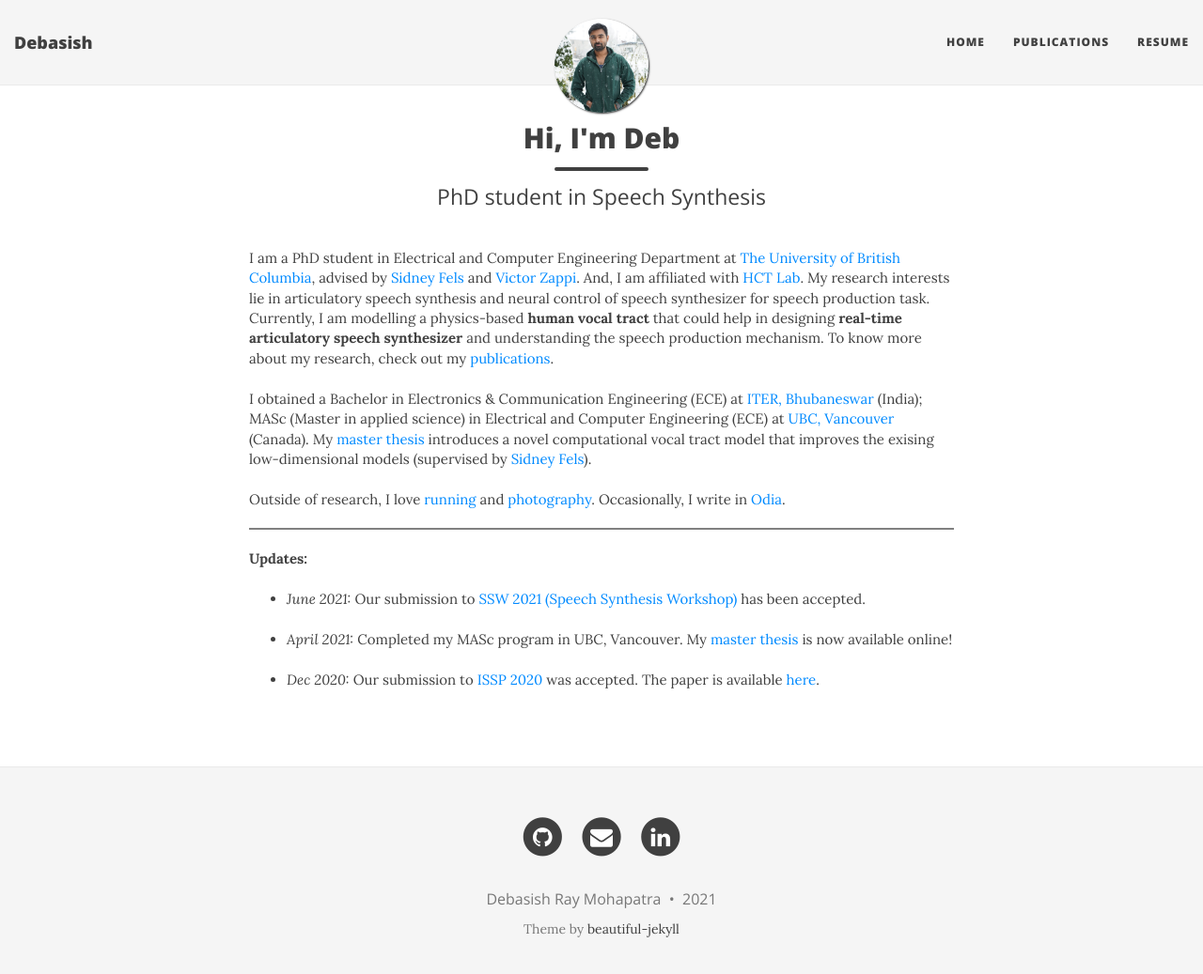
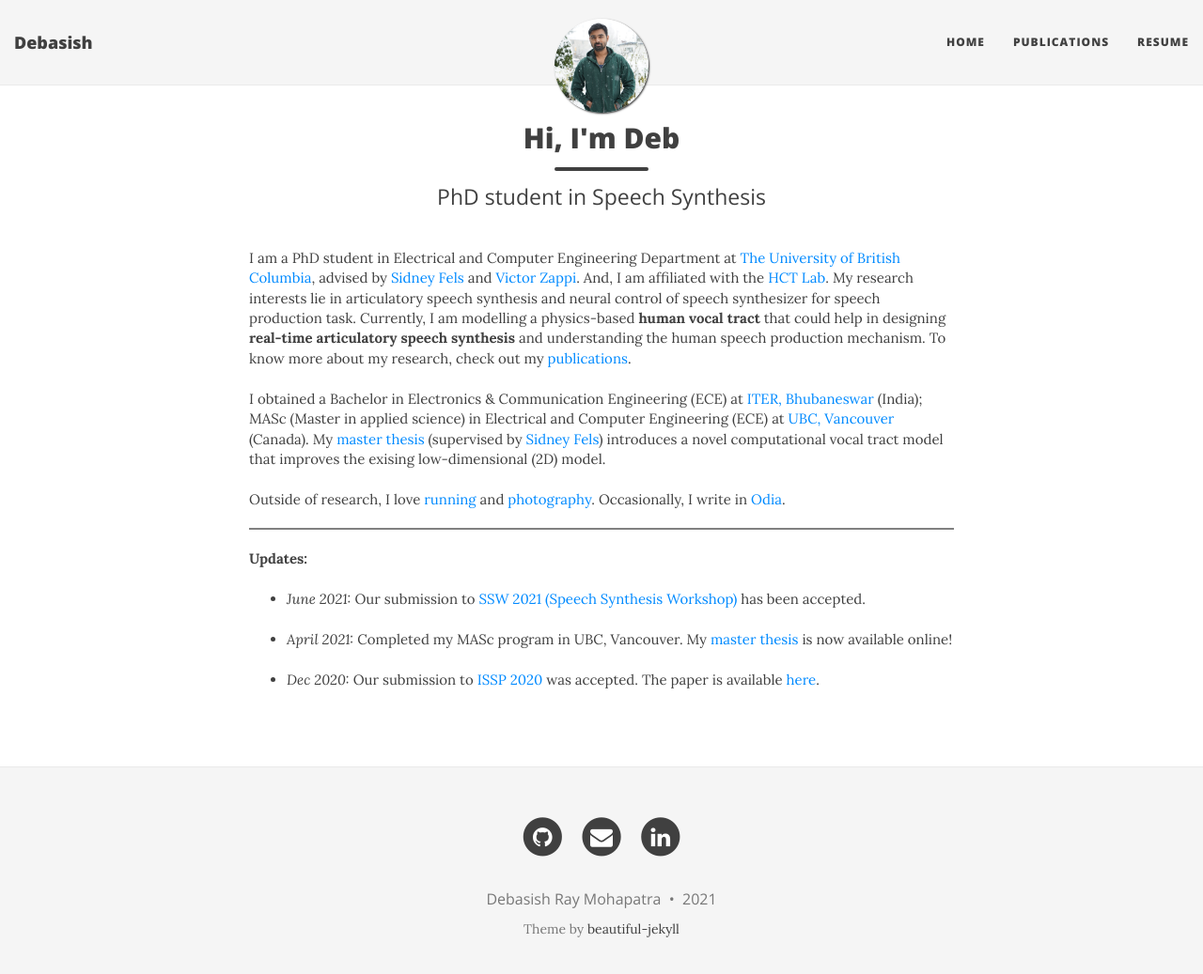
Before and after one commit to Debasishray19/debasishray19.github.io, a Jekyll site: the page built from index.html, in a window 1280 px wide and 1050 px high. Shown: the top 1037 px of the window at 94% size. Built offline with Jekyll 4.4.1, drawn with Linux system fonts in a browser that asks for light colours; nearby versions of some CDN libraries; the list of posts is cut into pages by our own code.

Commit message:
Update index.html

```diff
--- a/index.html
+++ b/index.html
@@ -6,13 +6,13 @@ use-site-title: true
 ---
 <br>I am a PhD student in Electrical and Computer Engineering Department at <a href="https://www.ubc.ca/"> The University of British Columbia</a>, advised by <a
 	href="https://www.ece.ubc.ca/faculty/sid-fels">Sidney Fels</a> and <a
-	href="https://toomuchidle.com/">Victor Zappi</a>. And, I am affiliated with <a href="http://hct.ece.ubc.ca/">HCT Lab</a>. My research interests lie in
+	href="https://toomuchidle.com/">Victor Zappi</a>. And, I am affiliated with the <a href="http://hct.ece.ubc.ca/">HCT Lab</a>. My research interests lie in
 	articulatory speech synthesis and neural control of speech synthesizer for speech production task. Currently, I am modelling a physics-based <b>human vocal tract</b> that
-        could help in designing <b>real-time articulatory speech synthesizer</b> and understanding the speech production mechanism. To know more about my research, check out my <a href="https://debasishray19.github.io/publications/">publications</a>.<br><br>
+        could help in designing <b>real-time articulatory speech synthesis</b> and understanding the human speech production mechanism. To know more about my research, check out my <a href="https://debasishray19.github.io/publications/">publications</a>.<br><br>
 
 
-I obtained a Bachelor in Electronics & Communication Engineering (ECE) at <a href="https://www.soa.ac.in/iter">ITER, Bhubaneswar</a> (India); MASc (Master in applied science) in Electrical and Computer Engineering (ECE) at <a href="https://www.ubc.ca/">UBC, Vancouver</a> (Canada). My <a href="https://open.library.ubc.ca/cIRcle/collections/ubctheses/24/items/1.0396919">master thesis</a> introduces a novel computational vocal
-tract model that improves the exising low-dimensional models (supervised by <a href="https://www.ece.ubc.ca/faculty/sid-fels">Sidney Fels</a>).<br><br>
+I obtained a Bachelor in Electronics & Communication Engineering (ECE) at <a href="https://www.soa.ac.in/iter">ITER, Bhubaneswar</a> (India); MASc (Master in applied science) in Electrical and Computer Engineering (ECE) at <a href="https://www.ubc.ca/">UBC, Vancouver</a> (Canada). My <a href="https://open.library.ubc.ca/cIRcle/collections/ubctheses/24/items/1.0396919">master thesis</a> (supervised by <a href="https://www.ece.ubc.ca/faculty/sid-fels">Sidney Fels</a>) introduces a novel computational vocal
+tract model that improves the exising low-dimensional (2D) model.<br><br>
 
 Outside of research, I love <a href="https://www.strava.com/athletes/45967561">running</a> and <a href="https://www.debasishraymohapatra.com/">photography</a>.
 Occasionally, I write in <a href="https://debasishray19.github.io/mywriting/">Odia</a>. <br>
```
